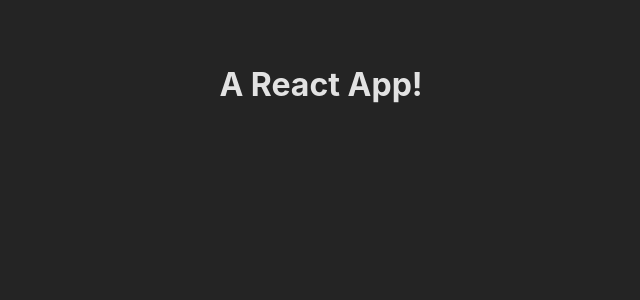
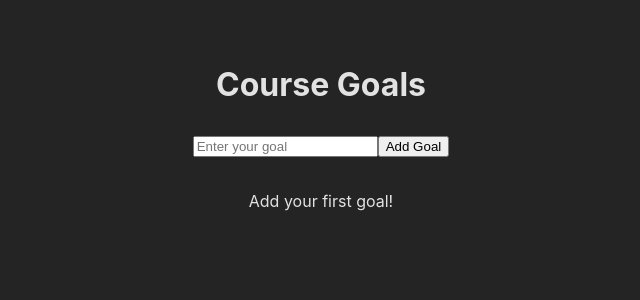
Before and after one commit to yhfung-git/MERN, a React (Vite) app in the folder section_2/refresher/: page / in a window 1280 px wide. Shown: the top 300 px of the page, without its empty margins (319-959 px from the left). Built offline with nearby package versions, Linux system fonts and the light colour scheme.

Commit message:
refresher course

```diff
--- a/section_2/refresher/src/App.jsx
+++ b/section_2/refresher/src/App.jsx
@@ -1,11 +1,23 @@
+import { useState } from "react";
+
+import GoalList from "./components/GoalList/GoalList";
+import NewGoal from "./components/NewGoal/NewGoal";
 import "./App.css";
 
-function App() {
+const App = () => {
+  const [courseGoals, setCourseGoals] = useState([]);
+
+  const addNewGoalHandler = (newGoal) => {
+    setCourseGoals((prevCourseGoals) => [newGoal, ...prevCourseGoals]);
+  };
+
   return (
     <>
-      <h1>A React App!</h1>
+      <h1>Course Goals</h1>
+      <NewGoal onAddGoal={addNewGoalHandler} />
+      <GoalList goals={courseGoals} />
     </>
   );
-}
+};
 
 export default App;
--- /dev/null
+++ b/section_2/refresher/src/components/GoalList/GoalList.css
@@ -0,0 +1,11 @@
+.goal-list {
+  list-style: none;
+  margin: 2rem;
+  padding: 0;
+}
+
+.goal-list li {
+  margin: 1rem 0;
+  border: 1px solid #ccc;
+  padding: 1rem;
+}
--- /dev/null
+++ b/section_2/refresher/src/components/GoalList/GoalList.jsx
@@ -0,0 +1,17 @@
+import "../GoalList/GoalList.css";
+
+const GoalList = (props) => {
+  return (
+    <ul className="goal-list">
+      {props.goals.length === 0 ? (
+        <p>Add your first goal!</p>
+      ) : (
+        props.goals.map((goal) => {
+          return <li key={goal.id}>{goal.text}</li>;
+        })
+      )}
+    </ul>
+  );
+};
+
+export default GoalList;
--- /dev/null
+++ b/section_2/refresher/src/components/NewGoal/NewGoal.css
@@ -0,0 +1,4 @@
+.new-goal {
+  margin: 1.5rem;
+  text-align: center;
+}
--- /dev/null
+++ b/section_2/refresher/src/components/NewGoal/NewGoal.jsx
@@ -0,0 +1,43 @@
+import { useState } from "react";
+
+import "./NewGoal.css";
+
+const NewGoal = (props) => {
+  const [enteredText, setEnteredText] = useState("");
+
+  const addGoalHandler = (event) => {
+    event.preventDefault();
+
+    if (enteredText.trim().length === 0) {
+      alert("You must enter a goal");
+      return;
+    }
+
+    const newGoal = {
+      id: Date.now().toString(),
+      text: enteredText,
+    };
+
+    props.onAddGoal(newGoal);
+
+    setEnteredText("");
+  };
+
+  const textChangeHandler = (event) => {
+    setEnteredText(event.target.value);
+  };
+
+  return (
+    <form className="new-goal" onSubmit={addGoalHandler}>
+      <input
+        type="text"
+        value={enteredText}
+        onChange={textChangeHandler}
+        placeholder="Enter your goal"
+      />
+      <button type="submit">Add Goal</button>
+    </form>
+  );
+};
+
+export default NewGoal;
```
